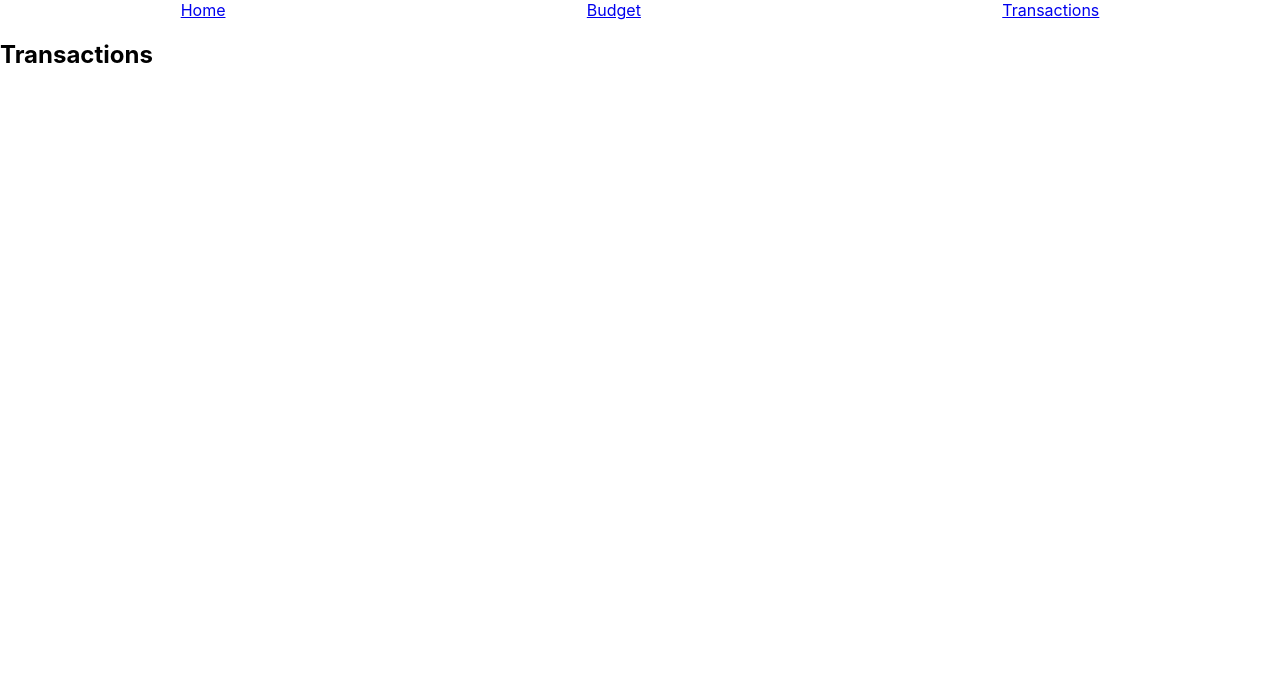
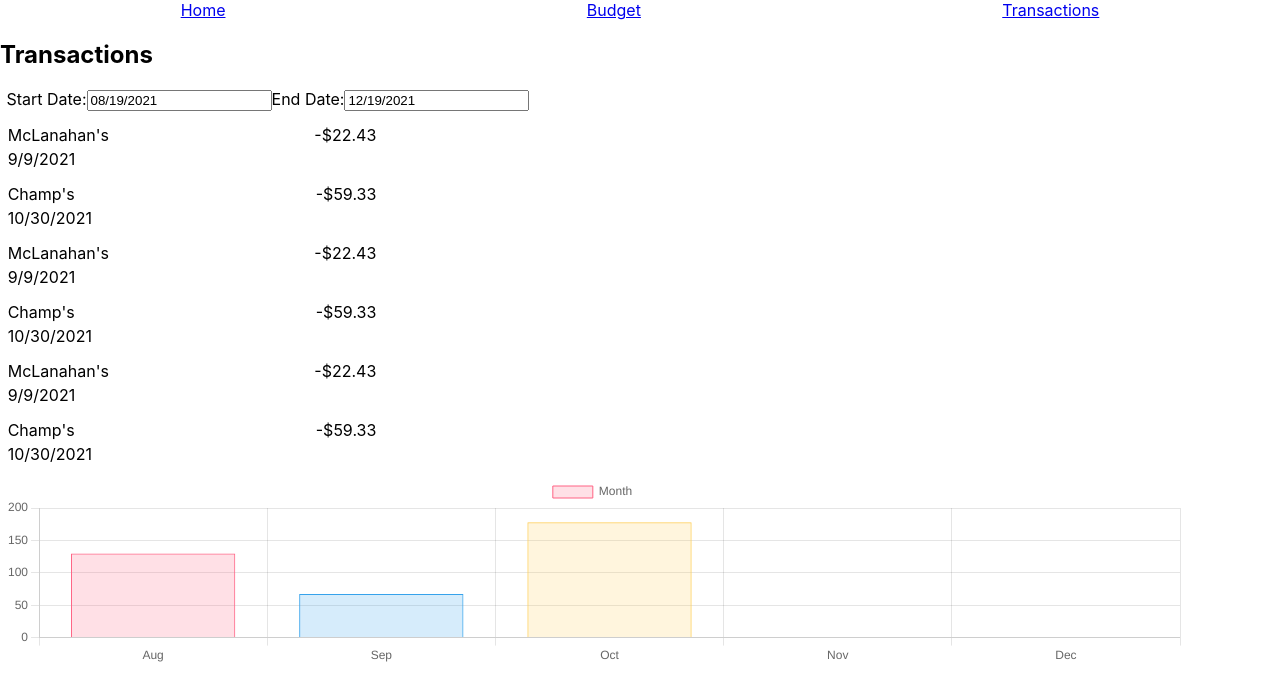
Before and after one commit to HCDD-Capstone/sfa-prototype, a React (Create React App) app: page /transactions in a window 1280 px wide. Shown: the top 700 px of the page. Built offline with nearby package versions, Linux system fonts and the light colour scheme.

Commit message:
Transaction logic

```diff
--- a/package.json
+++ b/package.json
@@ -10,6 +10,7 @@
     "chart.js": "^3.5.1",
     "react": "^17.0.2",
     "react-chartjs-2": "^3.0.5",
+    "react-datepicker": "^4.2.1",
     "react-dom": "^17.0.2",
     "react-router-dom": "^5.3.0",
     "react-scripts": "4.0.3",
--- /dev/null
+++ b/src/components/TransactionDetail.js
@@ -0,0 +1,16 @@
+import React from 'react';
+import '../styles/TransactionDetail.css';
+class TransactionDetail extends React.Component {
+
+    render() {
+      return <div className="wrapper">
+        <div className="top">
+          <div className="name">{this.props.name}</div>
+          <div className="price">-${this.props.price}</div>
+        </div>
+        <div className="date">{this.props.date.toLocaleDateString("en-US")}</div>
+      </div>;
+    }
+}
+
+export default TransactionDetail;
--- /dev/null
+++ b/src/components/TransactionDetailBox.js
@@ -0,0 +1,80 @@
+import React from 'react';
+import TransactionDetail from './TransactionDetail';
+import '../styles/TransactionDetailBox.css';
+
+var trans = [
+    {
+        "name": "Irving's Bagels",
+        "date": new Date('2021-08-03'),
+        "price": 43.23
+    },
+    {
+        "name": "McLanahan's",
+        "date": new Date('2021-09-09'),
+        "price": 22.43
+    },
+    {
+        "name": "Champ's",
+        "date": new Date('2021-10-30'),
+        "price": 59.33
+    },
+    {
+        "name": "Irving's Bagels",
+        "date": new Date('2021-08-03'),
+        "price": 43.23
+    },
+    {
+        "name": "McLanahan's",
+        "date": new Date('2021-09-09'),
+        "price": 22.43
+    },
+    {
+        "name": "Champ's",
+        "date": new Date('2021-10-30'),
+        "price": 59.33
+    },
+    {
+        "name": "Irving's Bagels",
+        "date": new Date('2021-08-03'),
+        "price": 43.23
+    },
+    {
+        "name": "McLanahan's",
+        "date": new Date('2021-09-09'),
+        "price": 22.43
+    },
+    {
+        "name": "Champ's",
+        "date": new Date('2021-10-30'),
+        "price": 59.33
+    },
+    {
+        "name": "McLanahan's",
+        "date": new Date('2020-09-09'),
+        "price": 22.43
+    },
+    {
+        "name": "Champ's",
+        "date": new Date('2020-10-30'),
+        "price": 59.33
+    },
+];
+
+export const getTransactionData = () => {
+    return trans;
+}
+
+const TransactionDetailBox = (props) => {
+
+    return (
+        <div id="details-wrapper">
+            {trans.map(function(item) {
+            if (props.start < item.date && props.end > item.date) {
+                return <TransactionDetail name={item.name} date={item.date} price={item.price}></TransactionDetail>
+            }}
+        )}
+        </div>
+    )
+}
+
+export default TransactionDetailBox;
--- a/src/pages/Transactions.js
+++ b/src/pages/Transactions.js
@@ -1,10 +1,162 @@
-import React from 'react';
+import React, { useState, useRef, useEffect } from 'react';
+import TransactionDetailBox, { getTransactionData } from '../components/TransactionDetailBox';
+import DatePicker from "react-datepicker";
+import '../styles/Transactions.css';
+import "react-datepicker/dist/react-datepicker.css";
+import { Bar } from 'react-chartjs-2';
+
+const data = {
+    labels: ['Red', 'Blue', 'Yellow', 'Green', 'Purple', 'Orange'],
+    datasets: [
+        {
+        label: 'Month',
+        data: [12, 19, 3, 5, 2, 3],
+        backgroundColor: [
+            'rgba(255, 99, 132, 0.2)',
+            'rgba(54, 162, 235, 0.2)',
+            'rgba(255, 206, 86, 0.2)',
+            'rgba(75, 192, 192, 0.2)',
+            'rgba(153, 102, 255, 0.2)',
+            'rgba(255, 159, 64, 0.2)',
+        ],
+        borderColor: [
+            'rgba(255, 99, 132, 1)',
+            'rgba(54, 162, 235, 1)',
+            'rgba(255, 206, 86, 1)',
+            'rgba(75, 192, 192, 1)',
+            'rgba(153, 102, 255, 1)',
+            'rgba(255, 159, 64, 1)',
+        ],
+        borderWidth: 1,
+        },
+    ],
+};
+
+const options = {
+    maintainAspectRatio: false,
+    scales: {
+        yAxes: [
+        {
+            ticks: {
+                beginAtZero: true,
+            },
+        },
+        ],
+    },
+    layout: {
+      padding: {
+        top: 5,
+        right: 100,
+        left: 5,
+        bottom: 5
+      }
+    },
+};
+
 
 function Transactions() {
+  const [startDate, setStartDate] = useState(new Date('August 19, 2021 23:15:30'));
+  const [endDate, setEndDate] = useState(new Date('December 19, 2021 23:15:30'));
+  var transactionData = getTransactionData();
+  var barGraphData = [];
+  const bar = useRef();
+
+
+  useEffect(() => {
+    updateChart();
+  }, [startDate, endDate]);
+
+  const getMonthlySpending = () => {
+    let months = (endDate.getFullYear() - startDate.getFullYear()) * 12;
+    months -= startDate.getMonth();
+    months += endDate.getMonth();
+    var monthsList = [];
+    var newMonth;
+    for (var i = 0; i < months + 1; i++) {
+      newMonth = new Date(startDate.getFullYear(), startDate.getMonth() + i);
+      monthsList.push(newMonth);
+    }
+    var fakeDate;
+    transactionData.forEach((transaction) => {
+      fakeDate = new Date(transaction.date.getFullYear(), transaction.date.getMonth());
+      if (!!monthsList.find(item => {return item.getTime() == fakeDate.getTime()})) {
+        if (!!barGraphData.some(item => new Date(item.date.getFullYear(), item.date.getMonth()).getTime() === fakeDate.getTime())) {
+            barGraphData.forEach((data) => {
+              if (new Date(data.date.getFullYear(), data.date.getMonth()).getTime() === fakeDate.getTime()) {
+                data.total += transaction.price;
+              }
+            });
+        } else {
+          barGraphData.push({
+            'date': transaction.date,
+            'total': transaction.price
+          });
+        }
+      }
+    });
+    var counter = 0;
+    var monthlySpending = [];
+    monthsList.forEach((month) => {
+      if (!!barGraphData.some(item => new Date(item.date.getFullYear(), item.date.getMonth()).getTime() === month.getTime())) {
+        barGraphData.forEach((data) => {
+          if (new Date(data.date.getFullYear(), data.date.getMonth()).getTime() === month.getTime())
+          monthlySpending.push({
+            'date': month,
+            'total': data.total
+          });
+        });
+
+      } else {
+        monthlySpending.push({
+          'date': month,
+          'total': 0
+        });
+      }
+      counter++
+    });
+    console.log(monthlySpending);
+    return monthlySpending;
+  }
+
+  const updateChart = () => {
+    var spending = getMonthlySpending();
+    var labels = [];
+    var totals = [];
+    spending.forEach((item) => {
+      labels.push(new Intl.DateTimeFormat('en-US', { month: 'short'}).format(item.date));
+      totals.push(item.total);
+    });
+    try {
+      bar.current.data.labels = labels;
+      bar.current.data.datasets[0].data = totals;
+      bar.current.update();
+    }
+    catch (e) {
+      console.error(e);
+    }
+  }
 
   return (
-    <h2>Transactions</h2>
+    <div className="transactions-wrapper">
+      <h2>Transactions</h2>
+      <div className="dates">
+        <div className="start-date">
+          Start Date:
+          <DatePicker selected={startDate} onChange={(date) => setStartDate(date)} />
+        </div>
+        <div className="end-date">
+          End Date:
+          <DatePicker selected={endDate} onChange={(date) => setEndDate(date)} />
+        </div>
+      </div>
+      <div className="main-content">
+        <TransactionDetailBox start={startDate} end={endDate}></TransactionDetailBox>
+        <div>
+          <Bar data={data} ref={bar} options={options} height={200} width={1000} />
+        </div>
 
+      </div>
+    </div>
   );
 }
 
--- /dev/null
+++ b/src/styles/TransactionDetail.css
@@ -0,0 +1,13 @@
+.wrapper {
+    display: flex;
+    flex-direction: column;
+    justify-content: flex-start;
+    padding: 2%;
+}
+
+.top {
+    display: flex;
+    flex-direction: row;
+    justify-content: space-between;
+    margin-bottom: 1%;
+}
--- /dev/null
+++ b/src/styles/TransactionDetailBox.css
@@ -0,0 +1,4 @@
+#details-wrapper {
+    width: 30%;
+    overflow-y: scroll;
+}
--- /dev/null
+++ b/src/styles/Transactions.css
@@ -0,0 +1,10 @@
+.dates {
+    display: flex;
+    flex-direction: row;
+    margin: .5%;
+}
+
+.main-content {
+    flex-direction: row;
+    justify-content: flex-start;
+}
```
Also changed, not shown: src/components/TransactionBar.js (added, +63 -0 lines), 1 other file (tests, documents, lock files or other folders).
